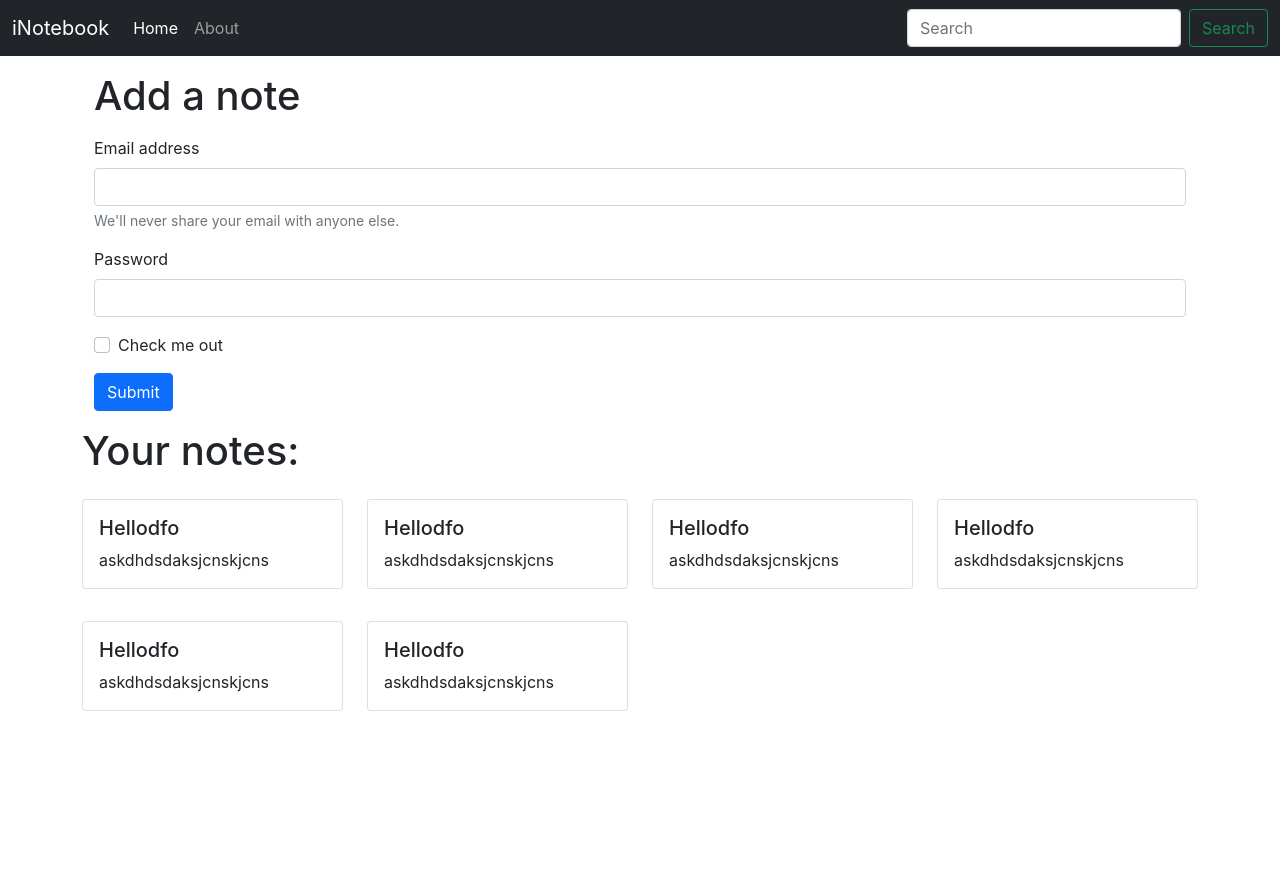
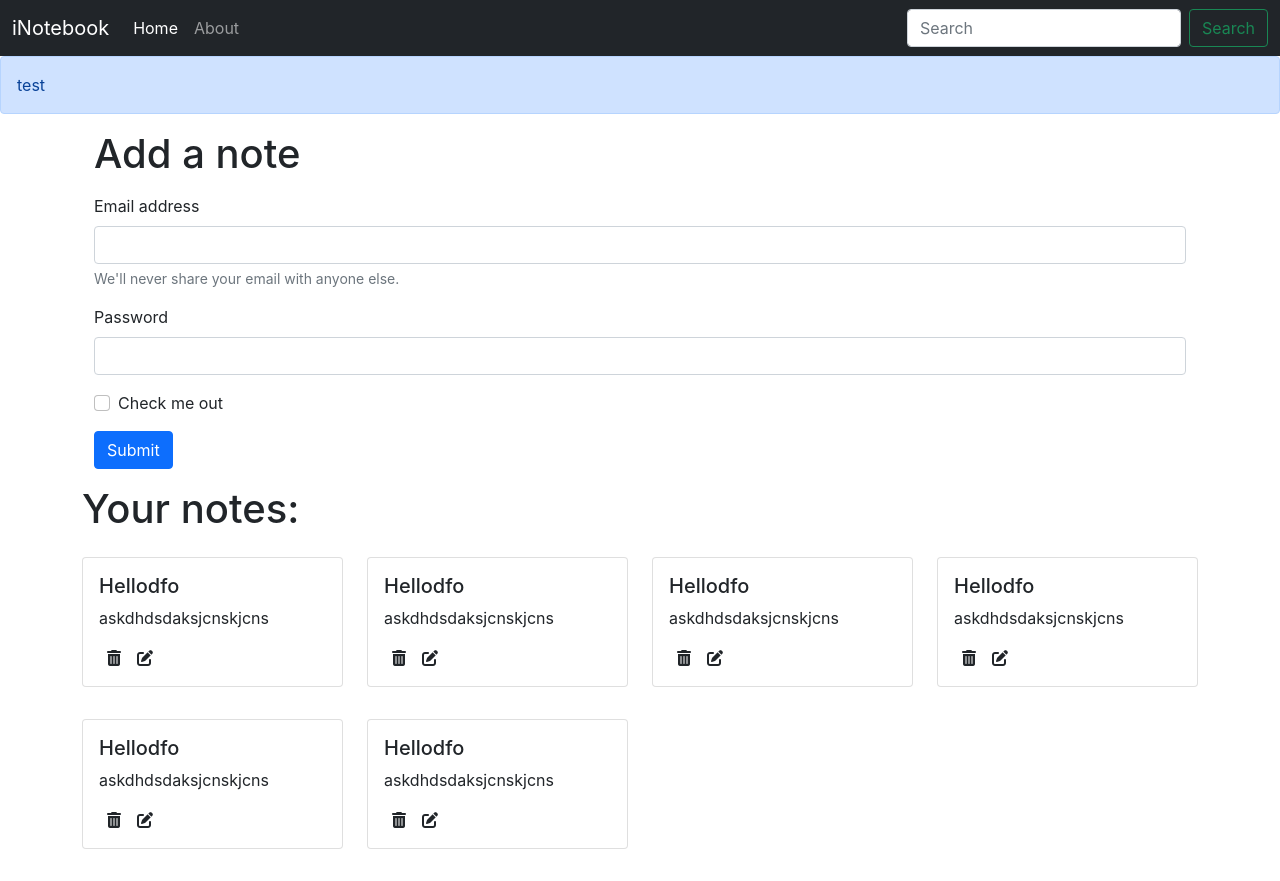
Before and after one commit to ayushyadav9/notesKeeper, a React (Create React App) app: page / in a window 1280 px wide. Before the commit the page ends 800 px from the top, so only its background shows below. Built offline with nearby package versions, Linux system fonts and the light colour scheme.

Commit message:
icons and alert added

```diff
--- a/public/index.html
+++ b/public/index.html
@@ -11,6 +11,7 @@
     />
     <link rel="apple-touch-icon" href="%PUBLIC_URL%/logo192.png" />
     <link rel="manifest" href="%PUBLIC_URL%/manifest.json" />
+    <script src="https://kit.fontawesome.com/46d63a42af.js" crossorigin="anonymous"></script>
     <!-- Bootstrap CSS -->
     <link href="https://cdn.jsdelivr.net/npm/bootstrap@5.1.0/dist/css/bootstrap.min.css" rel="stylesheet" integrity="sha384-KyZXEAg3QhqLMpG8r+8fhAXLRk2vvoC2f3B09zVXn8CA5QIVfZOJ3BCsw2P0p/We" crossorigin="anonymous">
     <title>React App</title>
--- a/src/App.js
+++ b/src/App.js
@@ -1,6 +1,7 @@
 import { BrowserRouter as Router, Switch, Route } from "react-router-dom";
 import "./App.css";
 import About from "./components/About";
+import Alert from "./components/Alert";
 import Home from "./components/Home";
 import Navbar from "./components/Navbar";
 import NoteState from "./context/notes/noteState";
@@ -11,6 +12,7 @@
       <NoteState>
         <Router>
           <Navbar />
+          <Alert msg="test"/>
           <div className="container">
             <Switch>
               <Route exact path="/">
--- /dev/null
+++ b/src/components/Alert.js
@@ -0,0 +1,13 @@
+import React from 'react'
+
+function Alert(props) {
+    return (
+        <>
+            <div className="alert alert-primary" role="alert">
+                {props.msg}
+            </div>
+        </>
+    )
+}
+
+export default Alert
--- a/src/components/Noteitem.js
+++ b/src/components/Noteitem.js
@@ -4,11 +4,12 @@
     const {note} = props
     return (
         <div className="col-md-3">
-            <div class="card my-3">
-                <div class="card-body">
-                    <h5 class="card-title"> {note.title}</h5>
-                    <p class="card-text">{note.description}</p>
-
+            <div className="card my-3">
+                <div className="card-body">
+                    <h5 className="card-title"> {note.title}</h5>
+                    <p className="card-text">{note.description}</p>
+                    <i className="fas fa-trash-alt mx-2"></i>
+                    <i className="fas fa-edit mx-2"></i>
                 </div>
                 </div>
         </div>
--- a/src/components/Notes.js
+++ b/src/components/Notes.js
@@ -10,7 +10,7 @@
             <div className="row my-3">
                 <h1>Your notes:</h1>
                 {notes.map((note)=>{
-                    return <Noteitem note = {note}></Noteitem>
+                    return <Noteitem key = {note._id} note = {note}></Noteitem>
                 })}
           </div>
         </>
--- a/src/context/notes/noteState.js
+++ b/src/context/notes/noteState.js
@@ -4,7 +4,7 @@
 const NoteState = (props)=>{
     const notesInitial =[
         {
-          "_id": "6134aad05540df4e4b773528",
+          "_id": "6134aad051540df4e4b3773528",
           "user": "6133aaa346fe57fb5ff5d5d5",
           "title": "Hellodfo",
           "description": "askdhdsdaksjcnskjcns",
@@ -13,7 +13,7 @@
           "__v": 0
         },
         {
-          "_id": "6134aad25540df4e4b77352a",
+          "_id": "6134aad25540df334e4b77352a",
           "user": "6133aaa346fe57fb5ff5d5d5",
           "title": "Hellodfo",
           "description": "askdhdsdaksjcnskjcns",
@@ -22,7 +22,7 @@
           "__v": 0
         },
         {
-          "_id": "6134aad25540df4e4b77352a",
+          "_id": "6134aad2554055df4e4b77352a",
           "user": "6133aaa346fe57fb5ff5d5d5",
           "title": "Hellodfo",
           "description": "askdhdsdaksjcnskjcns",
@@ -31,7 +31,7 @@
           "__v": 0
         },
         {
-          "_id": "6134aad25540df4e4b77352a",
+          "_id": "6134aad255470df4e4b77352a",
           "user": "6133aaa346fe57fb5ff5d5d5",
           "title": "Hellodfo",
           "description": "askdhdsdaksjcnskjcns",
@@ -40,7 +40,7 @@
           "__v": 0
         },
         {
-          "_id": "6134aad25540df4e4b77352a",
+          "_id": "6134aad255440df4e4b77352a",
           "user": "6133aaa346fe57fb5ff5d5d5",
           "title": "Hellodfo",
           "description": "askdhdsdaksjcnskjcns",
@@ -49,7 +49,7 @@
           "__v": 0
         },
         {
-          "_id": "6134aad25540df4e4b77352a",
+          "_id": "6134aad2554540df4e4b77352a",
           "user": "6133aaa346fe57fb5ff5d5d5",
           "title": "Hellodfo",
           "description": "askdhdsdaksjcnskjcns",
@@ -59,6 +59,13 @@
         }
       ]
       const [notes, setnotes] = useState(notesInitial)
+
+      //Add a note
+
+      //Delete a note
+
+      //Editr a note
+
     return (
         <NoteContext.Provider value = {{notes,setnotes}}>
             {props.children}
--- a/src/index.css
+++ b/src/index.css
@@ -11,3 +11,7 @@
   font-family: source-code-pro, Menlo, Monaco, Consolas, 'Courier New',
     monospace;
 }
+
+i{
+  cursor: pointer;
+}
```
